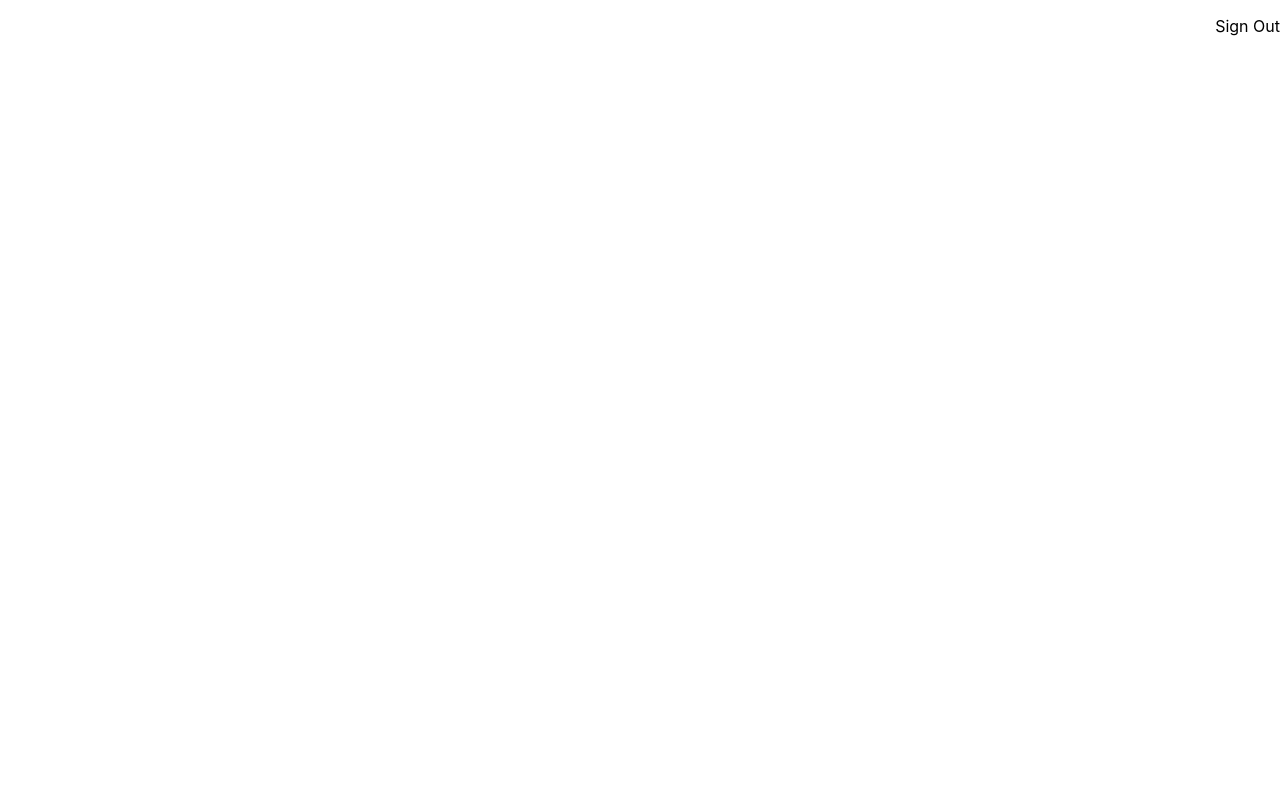
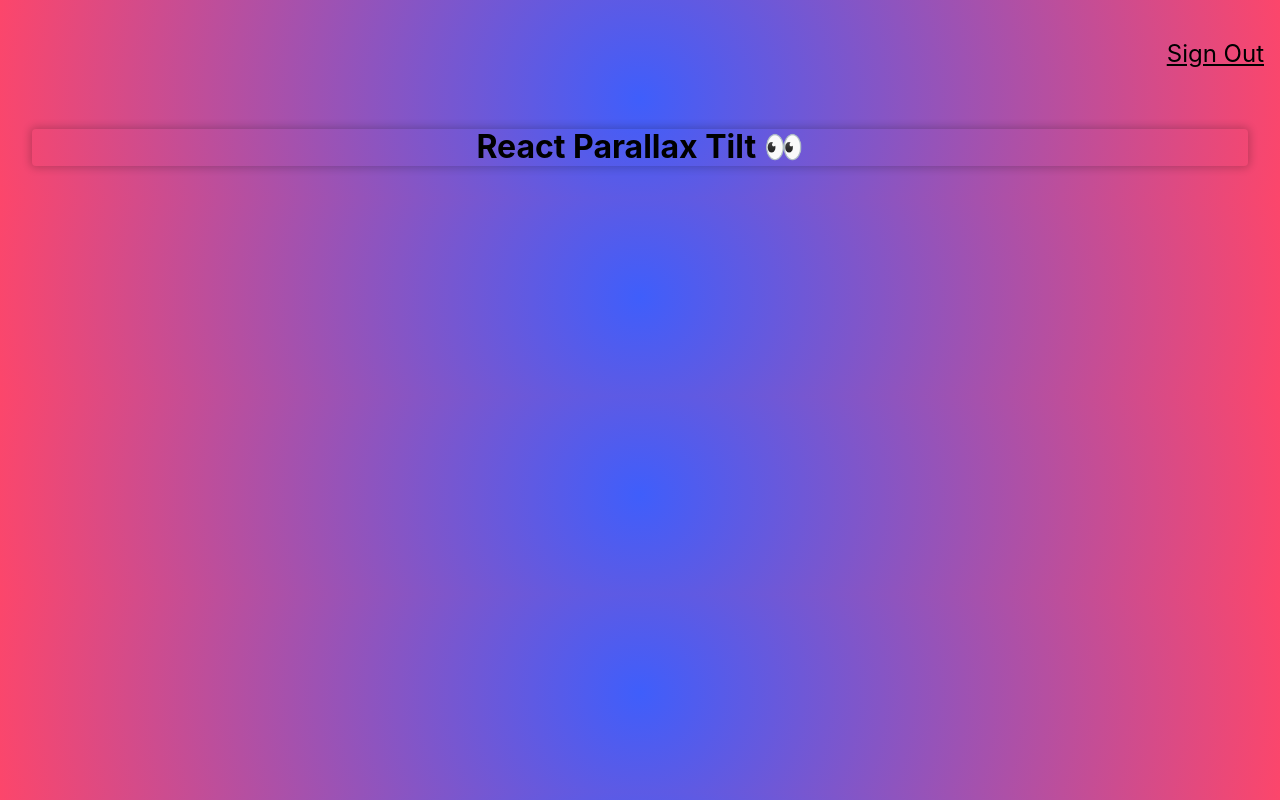
Before and after one commit to MorgenDiaz/face-brain, a React (Create React App) app: page / in a window 1280 px wide. Built offline with nearby package versions, Linux system fonts and the light colour scheme.

Commit message:
Styled navigation component. Imported tilt library and created placeholder logo component with tilt effect on hover.

```diff
--- a/package.json
+++ b/package.json
@@ -8,6 +8,7 @@
     "@testing-library/user-event": "^13.5.0",
     "react": "^18.1.0",
     "react-dom": "^18.1.0",
+    "react-parallax-tilt": "^1.7.37",
     "react-scripts": "5.0.1",
     "tachyons": "^4.12.0",
     "web-vitals": "^2.1.4"
--- a/src/App.js
+++ b/src/App.js
@@ -1,9 +1,11 @@
 import "./App.css";
+import Logo from "./components/navigation/Logo";
 import Navigation from "./components/navigation/Navigation";
 function App() {
   return (
     <div className="App">
       <Navigation />
+      <Logo />
     </div>
   );
 }
--- /dev/null
+++ b/src/components/navigation/Logo.js
@@ -0,0 +1,18 @@
+import { Component } from "react";
+import Tilt from "react-parallax-tilt";
+
+class Logo extends Component {
+  render() {
+    return (
+      <div className="ma4 mt0">
+        <Tilt>
+          <div className="br2 shadow-2">
+            <h1>React Parallax Tilt 👀</h1>
+          </div>
+        </Tilt>
+      </div>
+    );
+  }
+}
+
+export default Logo;
--- a/src/components/navigation/Navigation.css
+++ b/src/components/navigation/Navigation.css
@@ -1,4 +1,4 @@
 nav{
     display: flex;
-    justify-content: right;
+    justify-content: flex-end;
 }
--- a/src/components/navigation/Navigation.js
+++ b/src/components/navigation/Navigation.js
@@ -1,11 +1,12 @@
 import { Component } from "react";
 import "./Navigation.css";
+import "tachyons";
 
 class Navigation extends Component {
   render() {
     return (
       <nav>
-        <p>Sign Out</p>
+        <p className="f3 link dim black underline pa3 pointer">Sign Out</p>
       </nav>
     );
   }
--- a/src/index.css
+++ b/src/index.css
@@ -5,6 +5,8 @@
     sans-serif;
   -webkit-font-smoothing: antialiased;
   -moz-osx-font-smoothing: grayscale;
+  background: rgb(63,94,251);
+background: radial-gradient(circle, rgba(63,94,251,1) 0%, rgba(252,70,107,1) 100%);
 }
 
 code {
```
Also changed, not shown: 1 other file (tests, documents, lock files or other folders).
